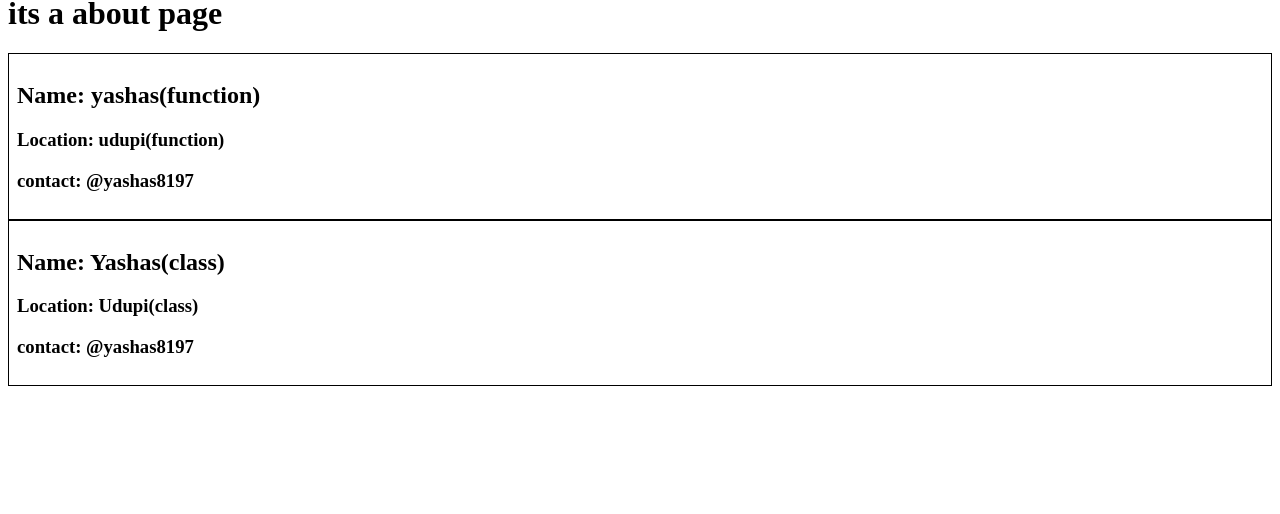
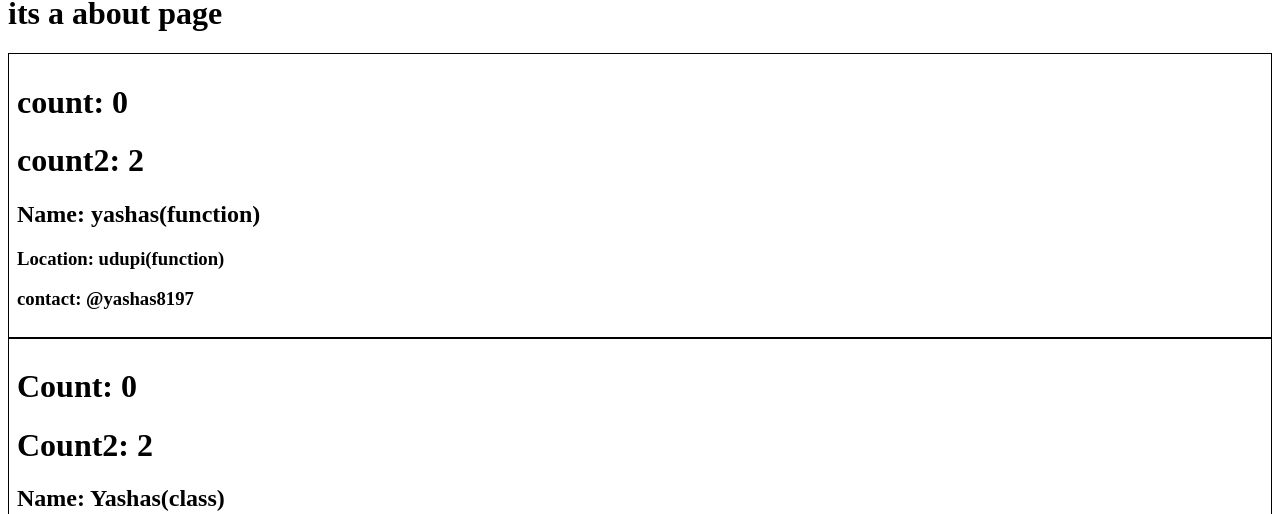
Before and after one commit to yashas8197/my-namaste-react, a React (Vite) app: page /about in a window 1280 px wide. Shown: the part 153-667 px from the top of the page. Built offline with nearby package versions, Linux system fonts and the light colour scheme.

Commit message:
used state variable in class component

```diff
--- a/src/component/UserClass.js
+++ b/src/component/UserClass.js
@@ -3,11 +3,19 @@
 class UserClass extends React.Component {
   constructor(props) {
     super(props);
+
+    this.state = {
+      count: 0,
+      count2: 2,
+    };
   }
   render() {
     const { name, location } = this.props;
+    const { count, count2 } = this.state;
     return (
       <div className="user-card">
+        <h1>Count: {count}</h1>
+        <h1>Count2: {count2}</h1>
         <h2>Name: {name}</h2>
         <h3>Location: {location}</h3>
         <h3>contact: @yashas8197</h3>
--- a/src/component/UserInfo.js
+++ b/src/component/UserInfo.js
@@ -1,6 +1,12 @@
+import { useState } from "react";
+
 const User = ({ name, location }) => {
+  const [count] = useState(0);
+  const [count2] = useState(2);
   return (
     <div className="user-card">
+      <h1>count: {count}</h1>
+      <h1>count2: {count2}</h1>
       <h2>Name: {name}</h2>
       <h3>Location: {location}</h3>
       <h3>contact: @yashas8197</h3>
```
